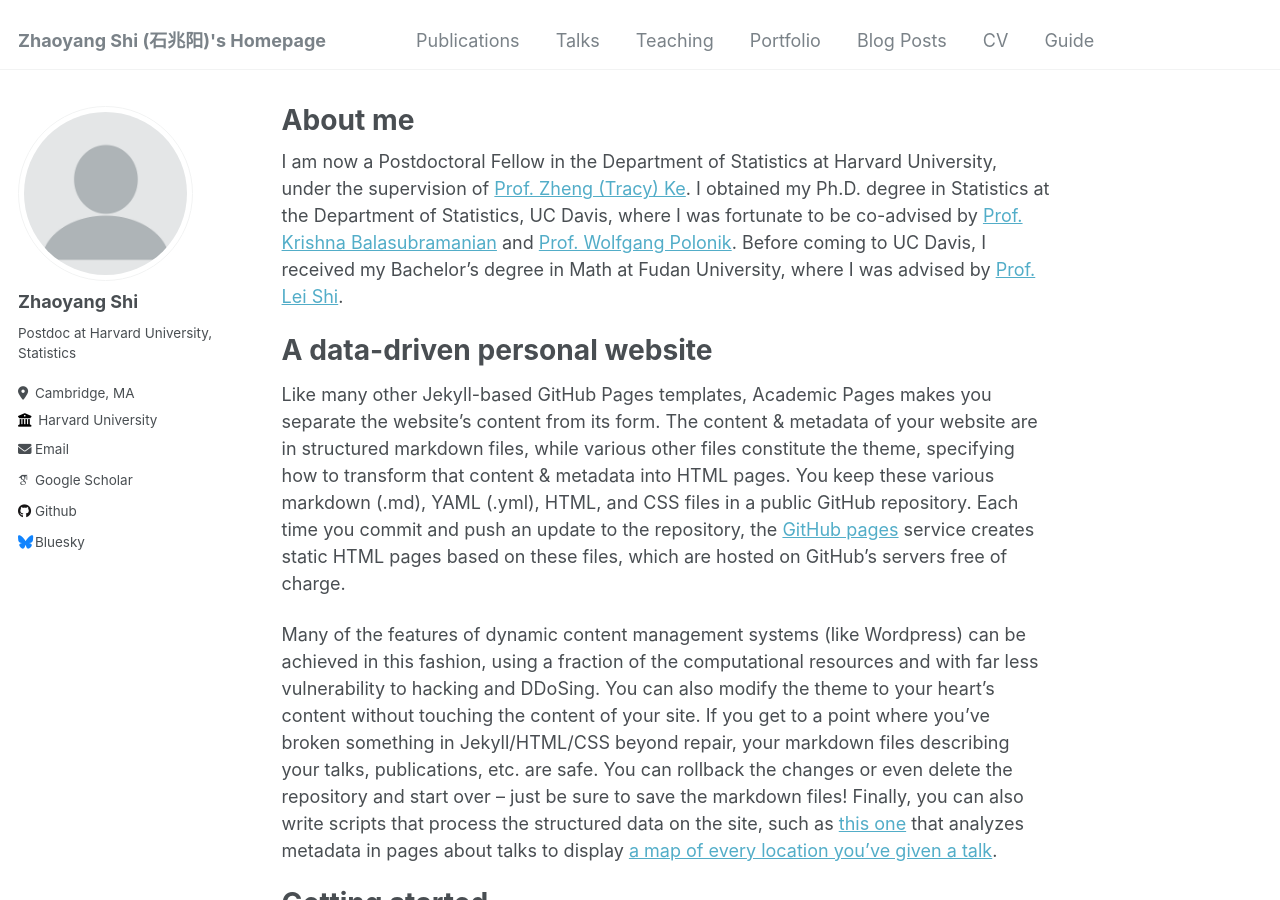
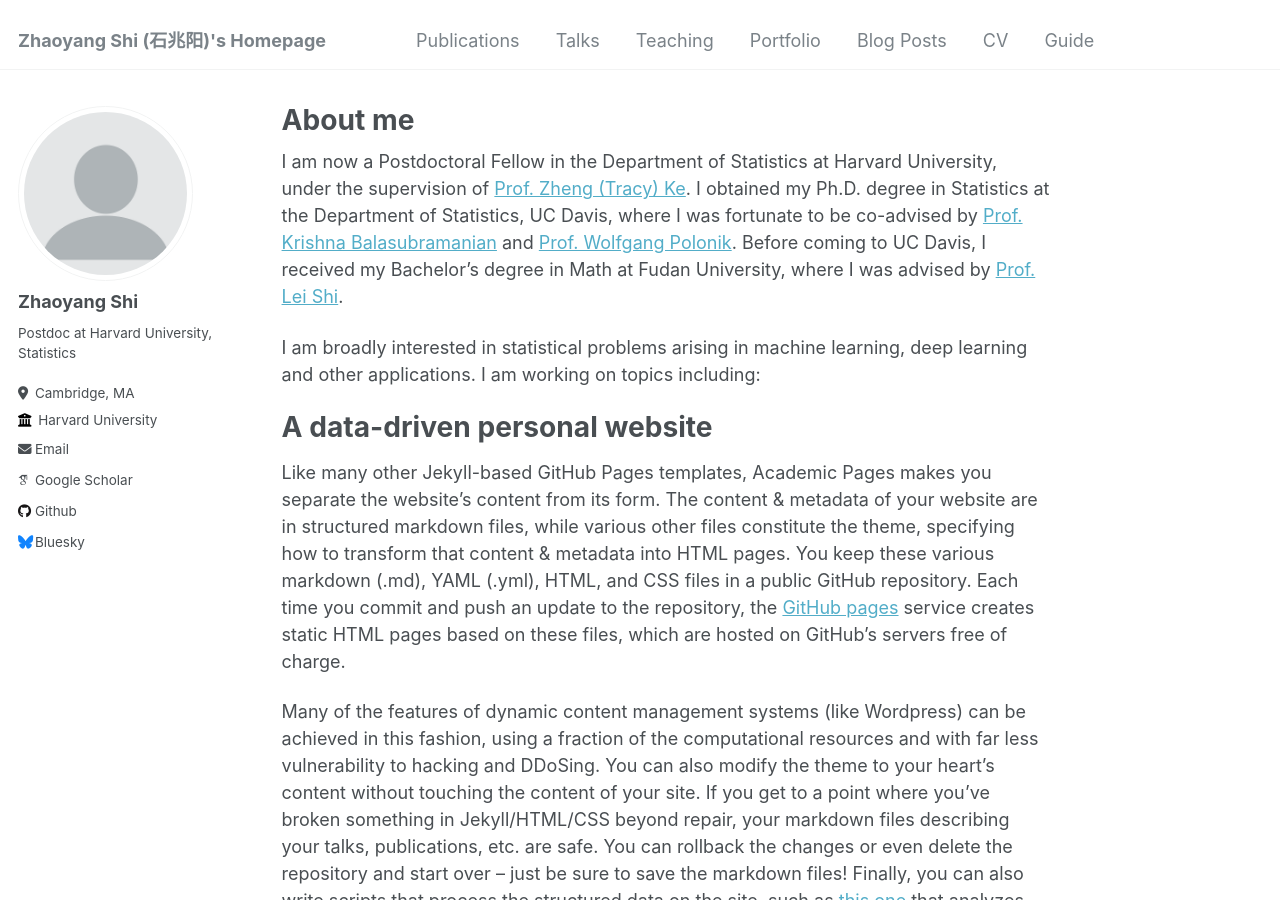
Before and after one commit to 10Mzys/website, a Jekyll site: the page built from _pages/about.md, in a window 1280 px wide and 900 px high. Built offline with Jekyll 4.4.1, drawn with Linux system fonts in a browser that asks for light colours; some web fonts are replaced.

Commit message:
Update about.md

```diff
--- a/_pages/about.md
+++ b/_pages/about.md
@@ -8,6 +8,8 @@ redirect_from:
 ---
 
 I am now a Postdoctoral Fellow in the Department of Statistics at Harvard University, under the supervision of [Prof. Zheng (Tracy) Ke](https://zke.fas.harvard.edu/). I obtained my Ph.D. degree in Statistics at the Department of Statistics, UC Davis, where I was fortunate to be co-advised by [Prof. Krishna Balasubramanian](https://sites.google.com/view/kriznakumar/) and [Prof. Wolfgang Polonik](https://www.stat.ucdavis.edu/~polonik/). Before coming to UC Davis, I received my Bachelor's degree in Math at Fudan University, where I was advised by [Prof. Lei Shi](https://mastone1983.github.io/).
+
+I am broadly interested in statistical problems arising in machine learning, deep learning and other applications. I am working on topics including:
 
 
 
```
